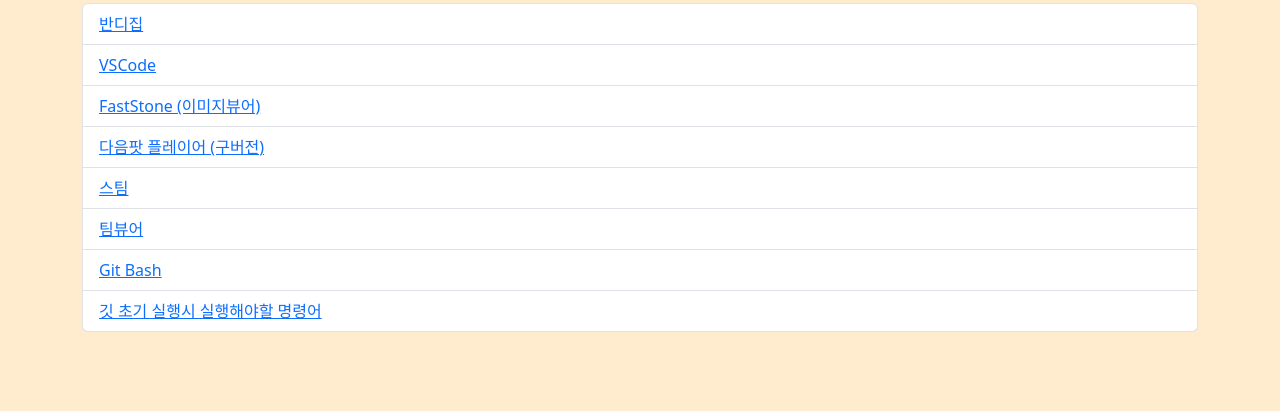
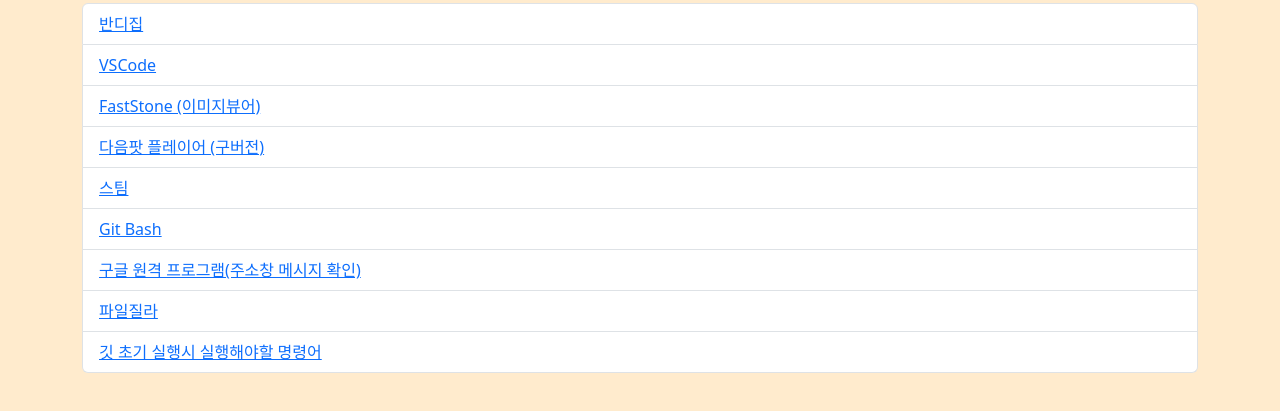
Before and after one commit to anthem53/initComputer, a plain HTML site: page index.html in a window 1280 px wide. Shown: the part 101-512 px from the top of the page. Drawn offline with nearby package versions, Linux system fonts and the light colour scheme.

Commit message:
feat. 팀뷰어 제거, 구글 원격 추가 파일질라 추가

```diff
--- a/index.js
+++ b/index.js
@@ -4,8 +4,9 @@ list = {
     ,"FastStone (이미지뷰어)" : "https://www.faststone.org/"
     ,"다음팟 플레이어 (구버전)" : "https://drive.google.com/file/d/1c6a7oZ-9tagsOh1Qc7oQziI6FLC-66FA/view?usp=sharing"
     , "스팀"  : "https://store.steampowered.com/about/"
-    , "팀뷰어" : "https://www.teamviewer.com/ko/download/free-download-with-license-options/"
     , "Git Bash" : "https://git-scm.com/downloads"
+    , "구글 원격 프로그램(주소창 메시지 확인)" : "./index.html?message=구글 원격 프로그램 다운받으셈. 팀뷰어 시간 제한 있어서 별로임."
+    , "파일질라" : "https://www.filezilla.kr/"
     ,"깃 초기 실행시 실행해야할 명령어" : "./gitCommand.html"
 }
 
```
Also changed, not shown: index.html (+0 -1 lines).
